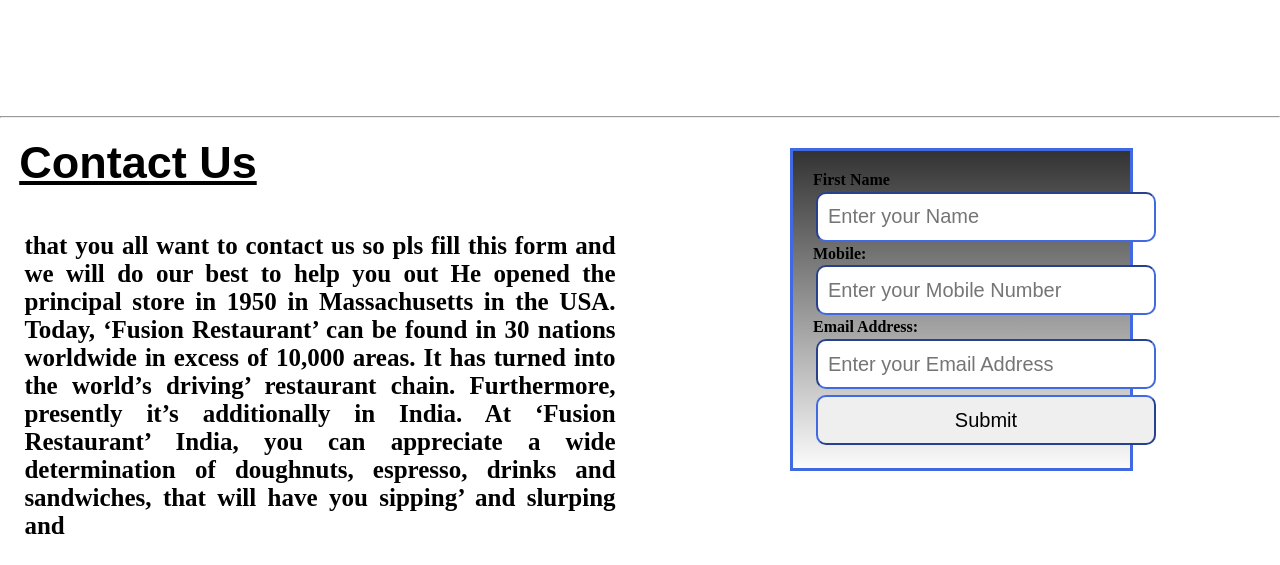
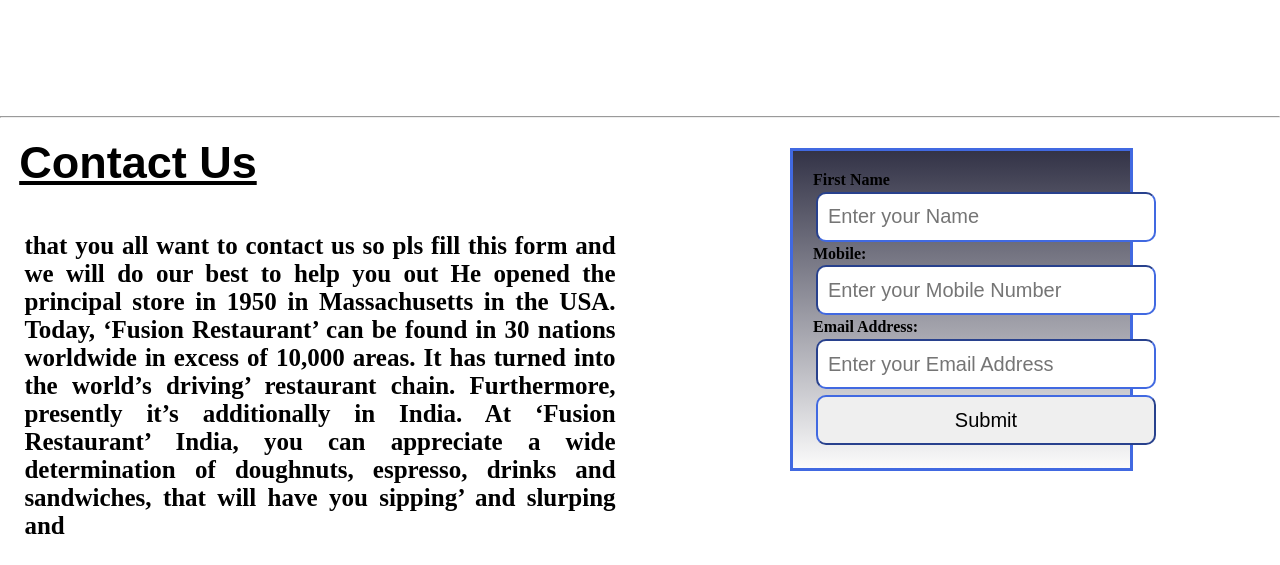
Before and after one commit to AKSHAT20-OFFICIAL/coding_ninja, a plain HTML site: page index.html in a window 1280 px wide. Shown: the part 2396-2961 px from the top of the page. Drawn offline with Linux system fonts and the light colour scheme.

Commit message:
Update coding ninja .css

```diff
--- a/coding ninja .css
+++ b/coding ninja .css
@@ -166,7 +166,7 @@ menu img :hover{
     border: 3px solid blue;
     border-color: royalblue;
     width :70%;
- background:linear-gradient(rgb( 0,0,0,0.8),rgb(250,250,250,0.8));
+ background:linear-gradient(rgb( 0,0,25,0.8),rgb(250,250,250,0.8));
  border-radiues:10px
 
 }
```
